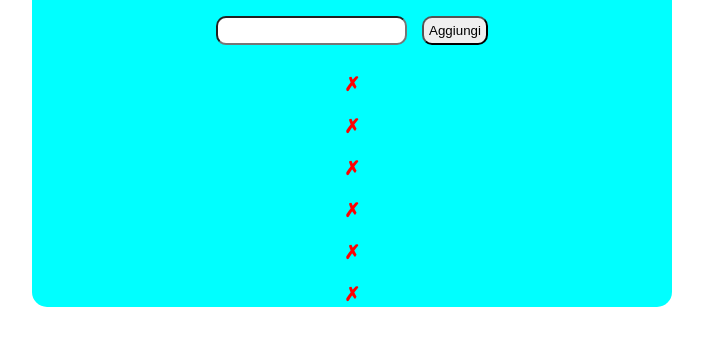
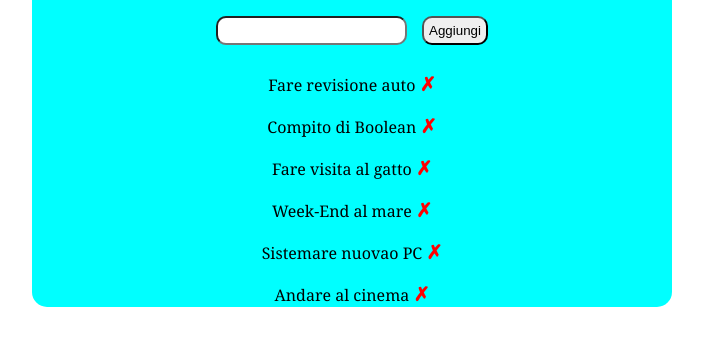
Before and after one commit to GiuseppeLanucara/vue-todolist, a plain HTML site: page index.html in a window 1280 px wide. Shown: the part 244-590 px from the top of the page, without its empty margins (288-991 px from the left). Drawn offline with nearby package versions, Linux system fonts and the light colour scheme.

Commit message:
inseriti todo nella lista

```diff
--- a/index.html
+++ b/index.html
@@ -26,7 +26,7 @@
                 </div>
 
                 <ul>
-                    <li v-for="(todo, index) in todos"> <span>&cross;</span></li>
+                    <li v-for="(todo, index) in todos">{{todo.text}} <span>&cross;</span></li>
 
                 </ul>
             </main>
--- a/js/script.js
+++ b/js/script.js
@@ -31,6 +31,7 @@ createApp ({
                 }
               ],
 
+              newTodo: "",
 
         }
     },
```
